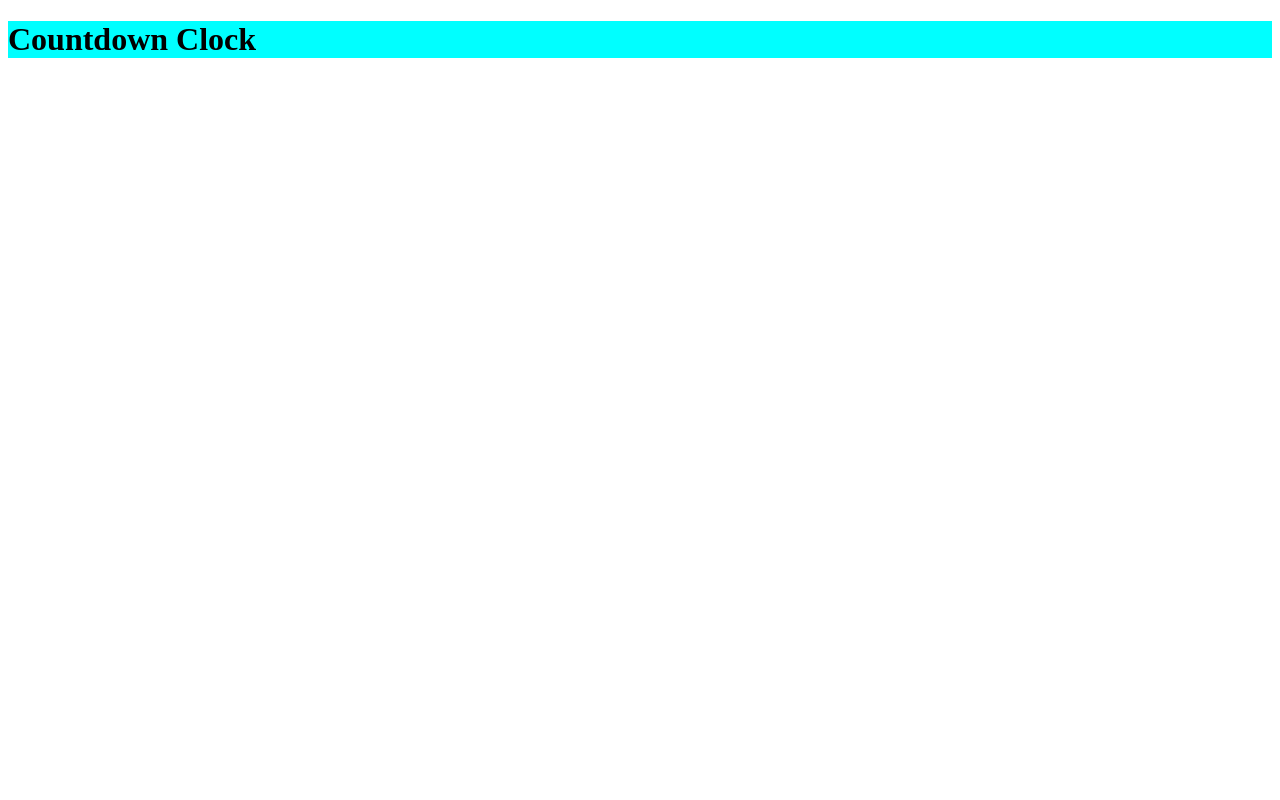
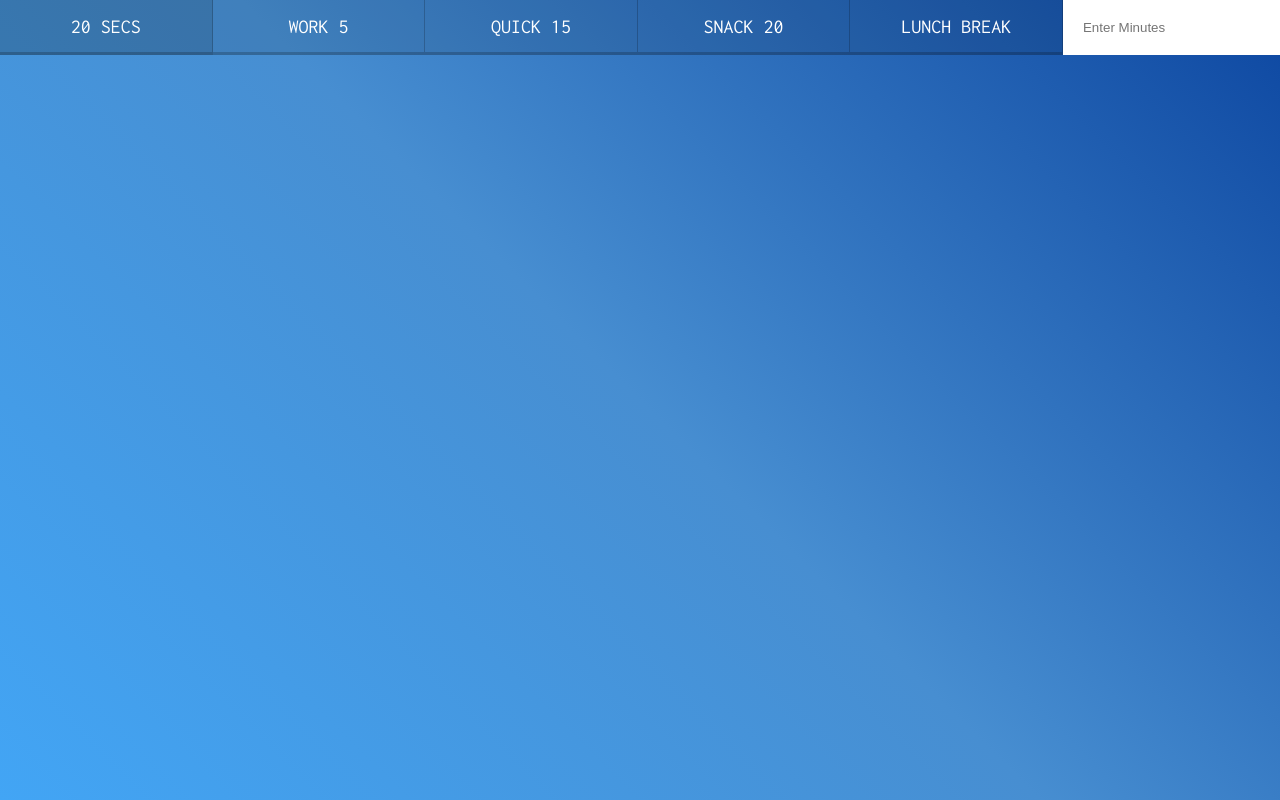
Before and after one commit to LJ-Fryer/js30-countdown-clock, a plain HTML site: page index.html in a window 1280 px wide. Drawn offline with Linux system fonts and the light colour scheme.

Commit message:
Starting code

```diff
--- a/index.html
+++ b/index.html
@@ -6,9 +6,29 @@
     <title>Countdown Clock</title>
     <link rel="icon" href="./favicon-ljf-v3.ico" />
     <link rel="stylesheet" href="./style.css" />
+    <link
+      href="https://fonts.googleapis.com/css?family=Inconsolata"
+      rel="stylesheet"
+      type="text/css"
+    />
   </head>
   <body>
-    <h1>Countdown Clock</h1>
+    <div class="timer">
+      <div class="timer__controls">
+        <button data-time="20" class="timer__button">20 Secs</button>
+        <button data-time="300" class="timer__button">Work 5</button>
+        <button data-time="900" class="timer__button">Quick 15</button>
+        <button data-time="1200" class="timer__button">Snack 20</button>
+        <button data-time="3600" class="timer__button">Lunch Break</button>
+        <form name="customForm" id="custom">
+          <input type="text" name="minutes" placeholder="Enter Minutes" />
+        </form>
+      </div>
+      <div class="display">
+        <h1 class="display__time-left"></h1>
+        <p class="display__end-time"></p>
+      </div>
+    </div>
     <script src="./index.js"></script>
   </body>
 </html>
--- a/style.css
+++ b/style.css
@@ -1,3 +1,84 @@
-h1 {
-  background-color: aqua;
+html {
+  box-sizing: border-box;
+  font-size: 10px;
+  background: #8e24aa;
+  background: linear-gradient(45deg, #42a5f5 0%, #478ed1 50%, #0d47a1 100%);
 }
+
+*,
+*:before,
+*:after {
+  box-sizing: inherit;
+}
+
+body {
+  margin: 0;
+  text-align: center;
+  font-family: "Inconsolata", monospace;
+}
+
+.display__time-left {
+  font-weight: 100;
+  font-size: 20rem;
+  margin: 0;
+  color: white;
+  text-shadow: 4px 4px 0 rgba(0, 0, 0, 0.05);
+}
+
+.timer {
+  display: flex;
+  min-height: 100vh;
+  flex-direction: column;
+}
+
+.timer__controls {
+  display: flex;
+}
+
+.timer__controls > * {
+  flex: 1;
+}
+
+.timer__controls form {
+  flex: 1;
+  display: flex;
+}
+
+.timer__controls input {
+  flex: 1;
+  border: 0;
+  padding: 2rem;
+}
+
+.timer__button {
+  background: none;
+  border: 0;
+  cursor: pointer;
+  color: white;
+  font-size: 2rem;
+  text-transform: uppercase;
+  background: rgba(0, 0, 0, 0.1);
+  border-bottom: 3px solid rgba(0, 0, 0, 0.2);
+  border-right: 1px solid rgba(0, 0, 0, 0.2);
+  padding: 1rem;
+  font-family: "Inconsolata", monospace;
+}
+
+.timer__button:hover,
+.timer__button:focus {
+  background: rgba(0, 0, 0, 0.2);
+  outline: 0;
+}
+
+.display {
+  flex: 1;
+  display: flex;
+  flex-direction: column;
+  align-items: center;
+  justify-content: center;
+}
+
+.display__end-time {
+  font-size: 4rem;
+  color: white;
+}
```
